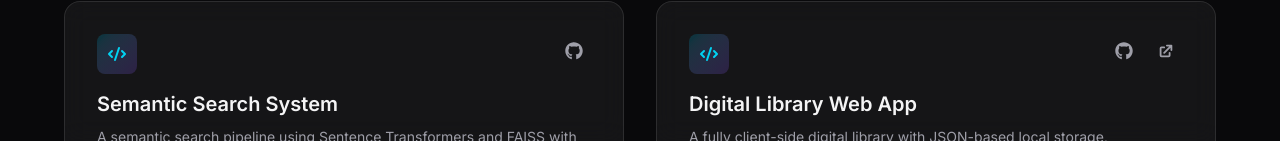
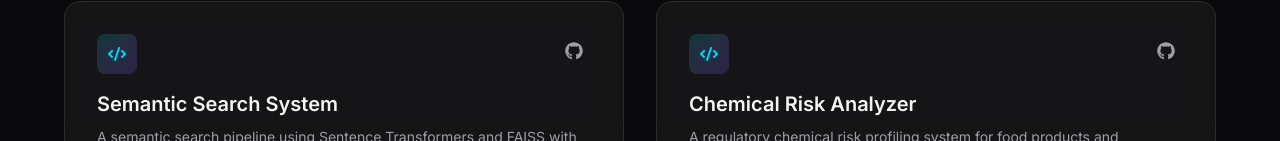
Before and after one commit to Advayaverma/Portfolio, a React (Vite) app: page / in a window 1280 px wide. Shown: the part 2659-2800 px from the top of the page. Built offline with nearby package versions, Linux system fonts and the light colour scheme.

Commit message:
added project chemical risk analyzer details

```diff
--- a/src/data/portfolio.ts
+++ b/src/data/portfolio.ts
@@ -65,6 +65,20 @@ export const projects = [
     demo: "",
   },
   {
+    title: "Chemical Risk Analyzer",
+    tech: ["Python", "FastAPI", "SQLite", "SQLAlchemy", "HTML", "CSS", "JavaScript"],
+    description:
+      "A regulatory chemical risk profiling system for food products and cosmetics under FSSAI and CDSCO guidelines, featuring a FastAPI backend and a responsive Single-Page Application (SPA) dashboard.",
+    highlights: [
+      "Developed a rule-based chemical risk assessment platform with SQLite, SQLAlchemy, and FastAPI to profile products against FSSAI and CDSCO regulations.",
+      "Built an interactive, responsive Single-Page Application (SPA) dashboard using HTML, CSS, and Vanilla JavaScript to visualize key system stats, scanned products, and flagged risks.",
+      "Implemented an automated regex-based parsing and cleaning engine to match ingredient lists against 17+ regulated substances and calculate safety grades (A-F).",
+      "Exposed structured REST endpoints (documented via Swagger UI) for CRUD operations on chemical regulations, real-time ad-hoc analysis, and automated database seeding.",
+    ],
+    github: "https://github.com/Advayaverma/Chemical-Risk-Analyzer",
+    demo: "",
+  },
+  {
     title: "Digital Library Web App",
     tech: ["HTML", "CSS", "JavaScript"],
     description:
```
